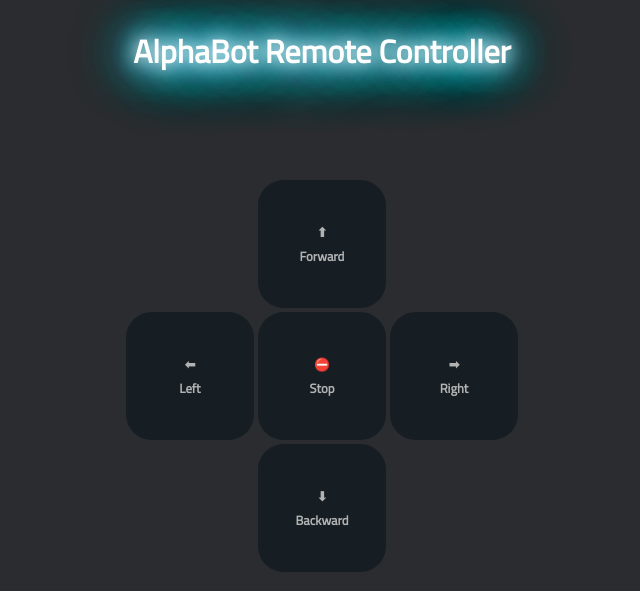
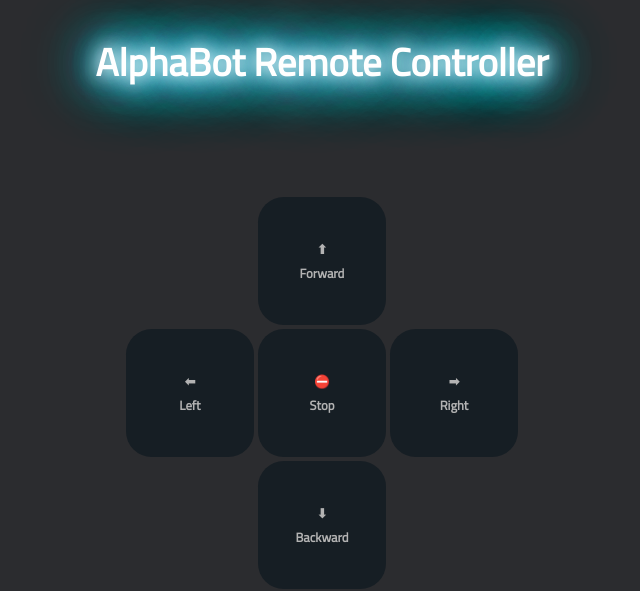
Before and after one commit to NicoloMaffi/AlphaBot_HTTP, a Flask app: page / in a window 1280 px wide. Shown: the top 591 px of the page, without its empty margins (318-958 px from the left). Run offline with Flask 2, Linux system fonts and the light colour scheme.

Commit message:
Update style.css

```diff
--- a/static/style.css
+++ b/static/style.css
@@ -6,6 +6,7 @@ body {
 
 h1 {
     color: #ffffff;
+    font-size: 3vw;
     text-align: center;
     -webkit-animation: neon 1s ease-in-out infinite alternate;
     -moz-animation: neon 1s ease-in-out infinite alternate;
```
